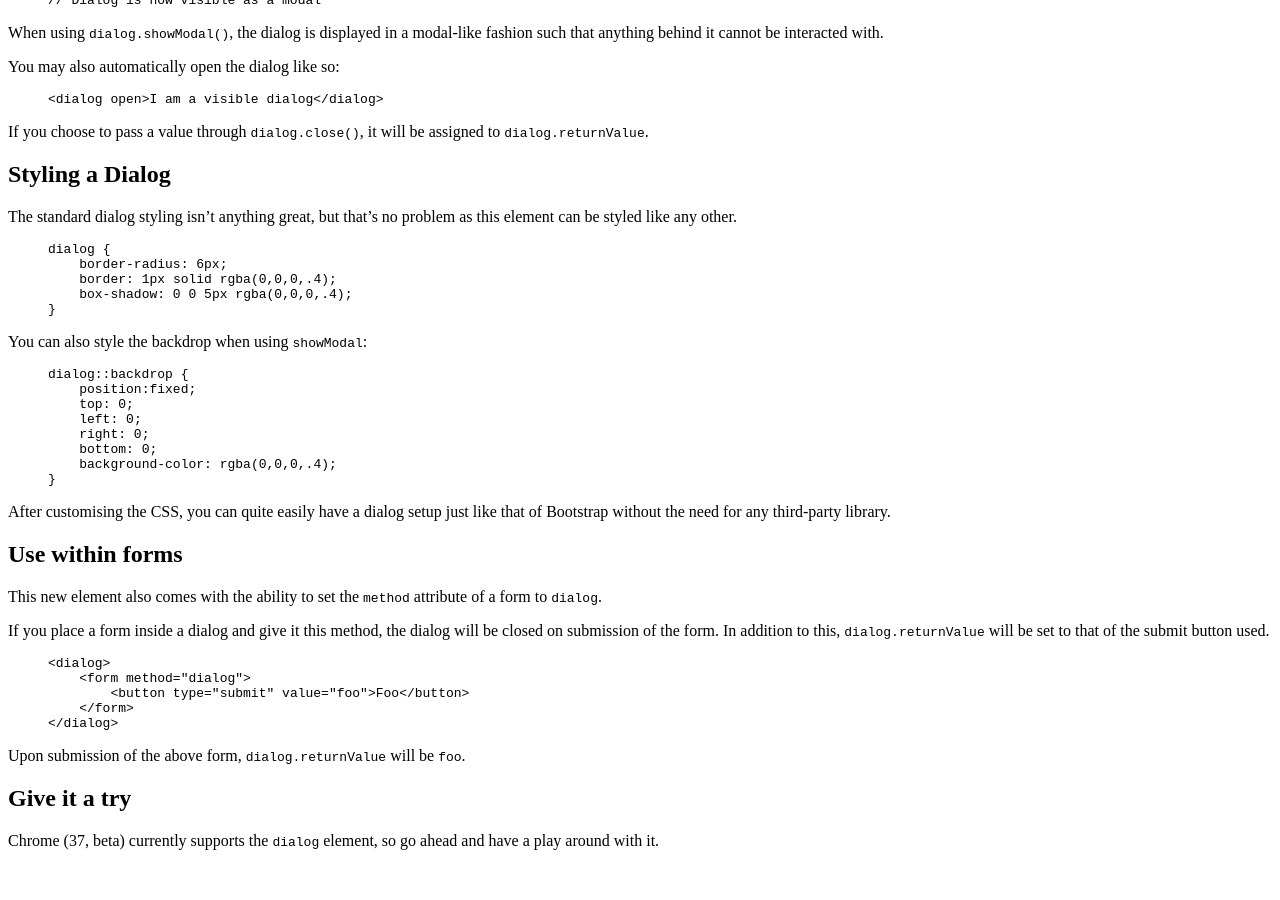
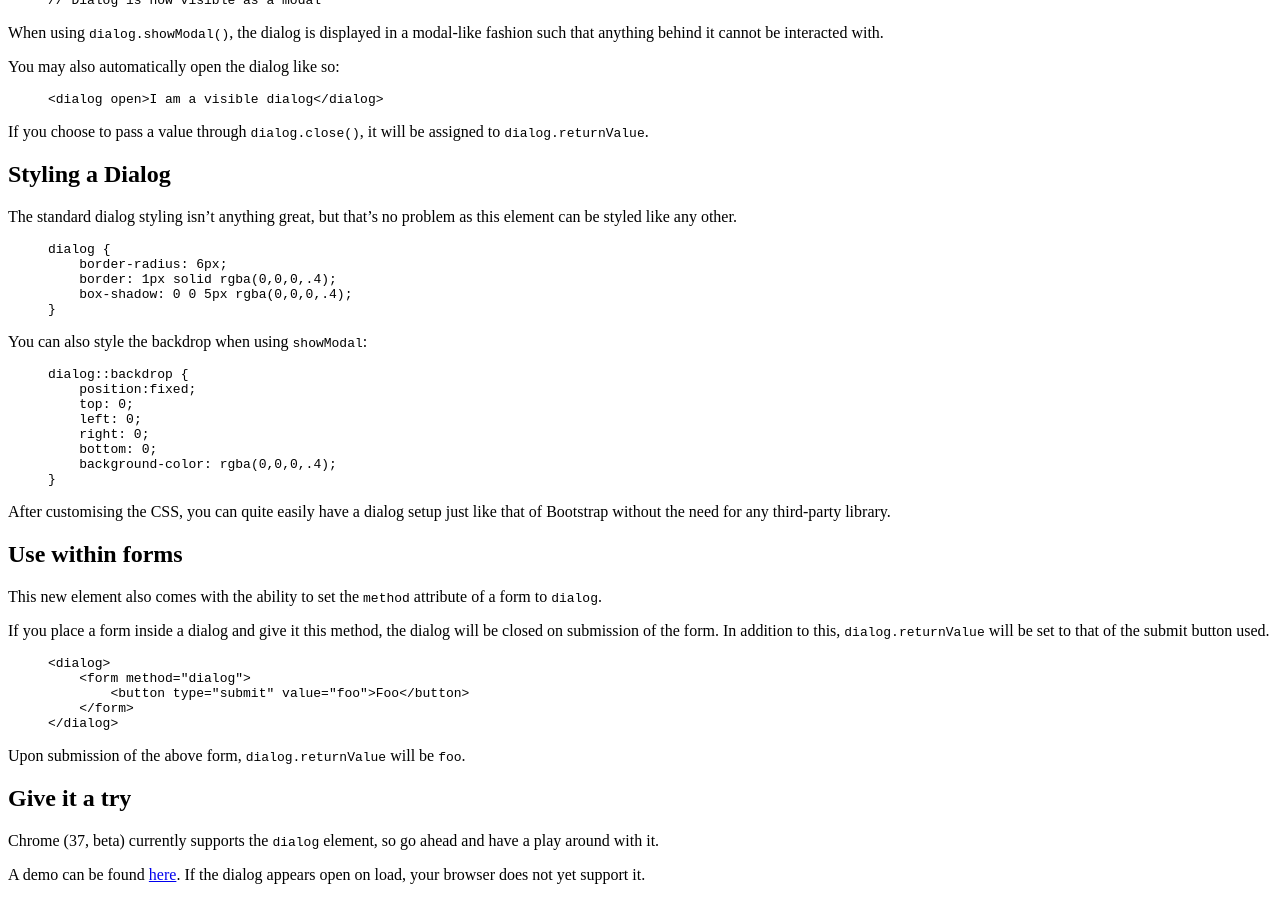
Before and after one commit to 43081j/43081j.github.io, a Jekyll site: the page built from _posts/2014-07-26-the-new-dialog-element.md, in a window 1280 px wide and 900 px high, scrolled down 691 px. Built offline with Jekyll 4.4.1, drawn with Linux system fonts in a browser that asks for light colours; nearby versions of some CDN libraries; comment, search, counter and statistics services are not loaded; before the commit the page ends 1557 px from its top, so only the background shows below that.

Commit message:
demo link

```diff
--- a/_posts/2014-07-26-the-new-dialog-element.md
+++ b/_posts/2014-07-26-the-new-dialog-element.md
@@ -89,3 +89,5 @@ Upon submission of the above form, `dialog.returnValue` will be `foo`.
 ## Give it a try
 
 Chrome (37, beta) currently supports the `dialog` element, so go ahead and have a play around with it.
+
+A demo can be found [here](http://jsfiddle.net/3xr9P/). If the dialog appears open on load, your browser does not yet support it.
```
